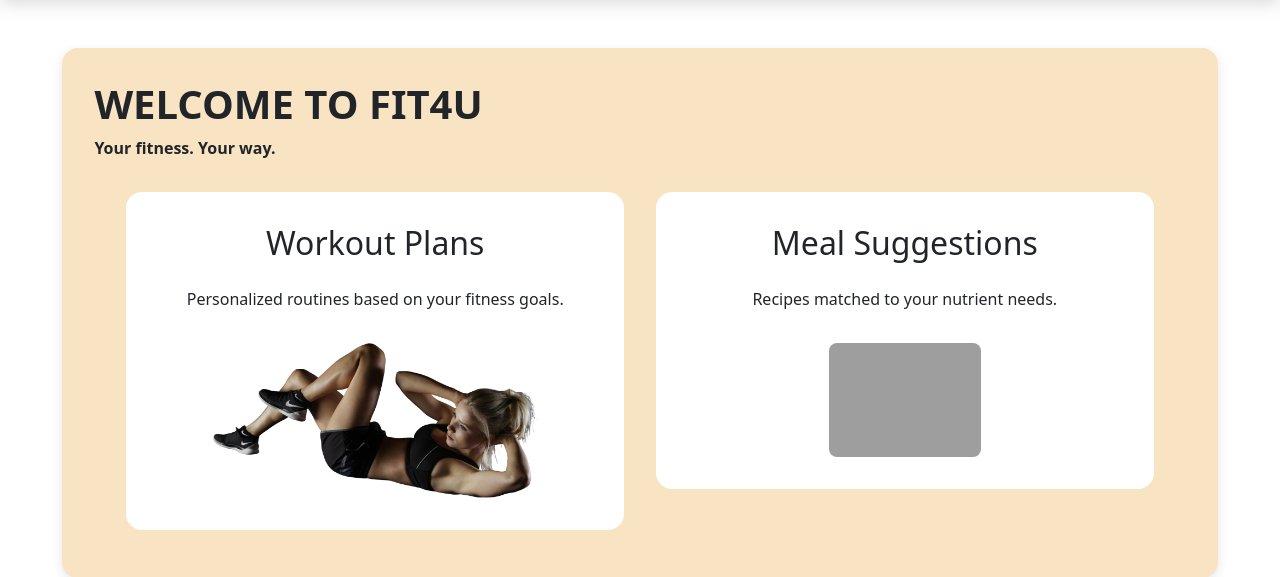
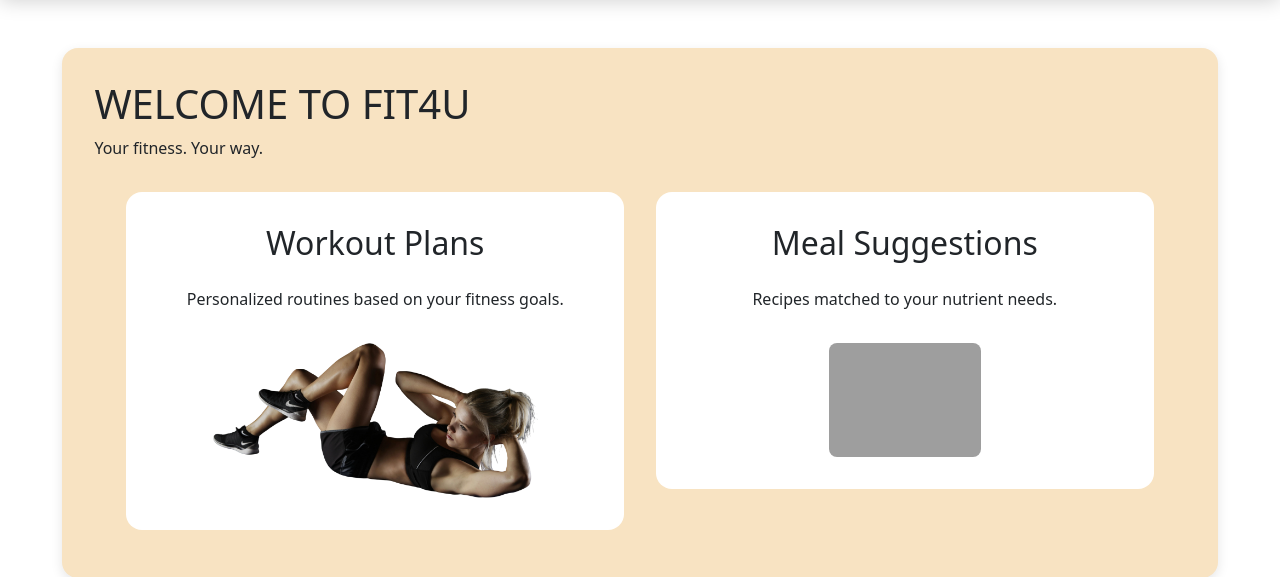
Before and after one commit to Yabsram/fitnessProject, a Flask app: page / in a window 1280 px wide. Shown: the part 78-655 px from the top of the page. Run offline with Flask 3, Linux system fonts and the light colour scheme; grey boxes are pictures that could not be loaded.

Commit message:
Changed font weights

```diff
--- a/static/main.css
+++ b/static/main.css
@@ -18,6 +18,17 @@ p{
     text-align: start;
 }
 
+.creme-box h1{
+    font-weight: 500;
+}
+
+.creme-box p{
+    font-weight: 350;
+}
+
+.creme-box h2{
+    font-weight: 475;
+}
 
 .navbar{
     padding-top: 1rem !important;
--- a/templates/home.html
+++ b/templates/home.html
@@ -5,8 +5,8 @@
 <div class="page-wrapper">
 
   <div class="creme-box">
-    <h1><strong>WELCOME TO FIT4U</strong></h1>
-    <p> <strong>Your fitness. Your way.</strong></p>
+    <h1>WELCOME TO FIT4U</h1>
+    <p>Your fitness. Your way.</p>
 
     <div class="two-box-row">
       <a href="{{ url_for('workouts') }}" class="link-box">
```
Also changed, not shown: 2 other files.
